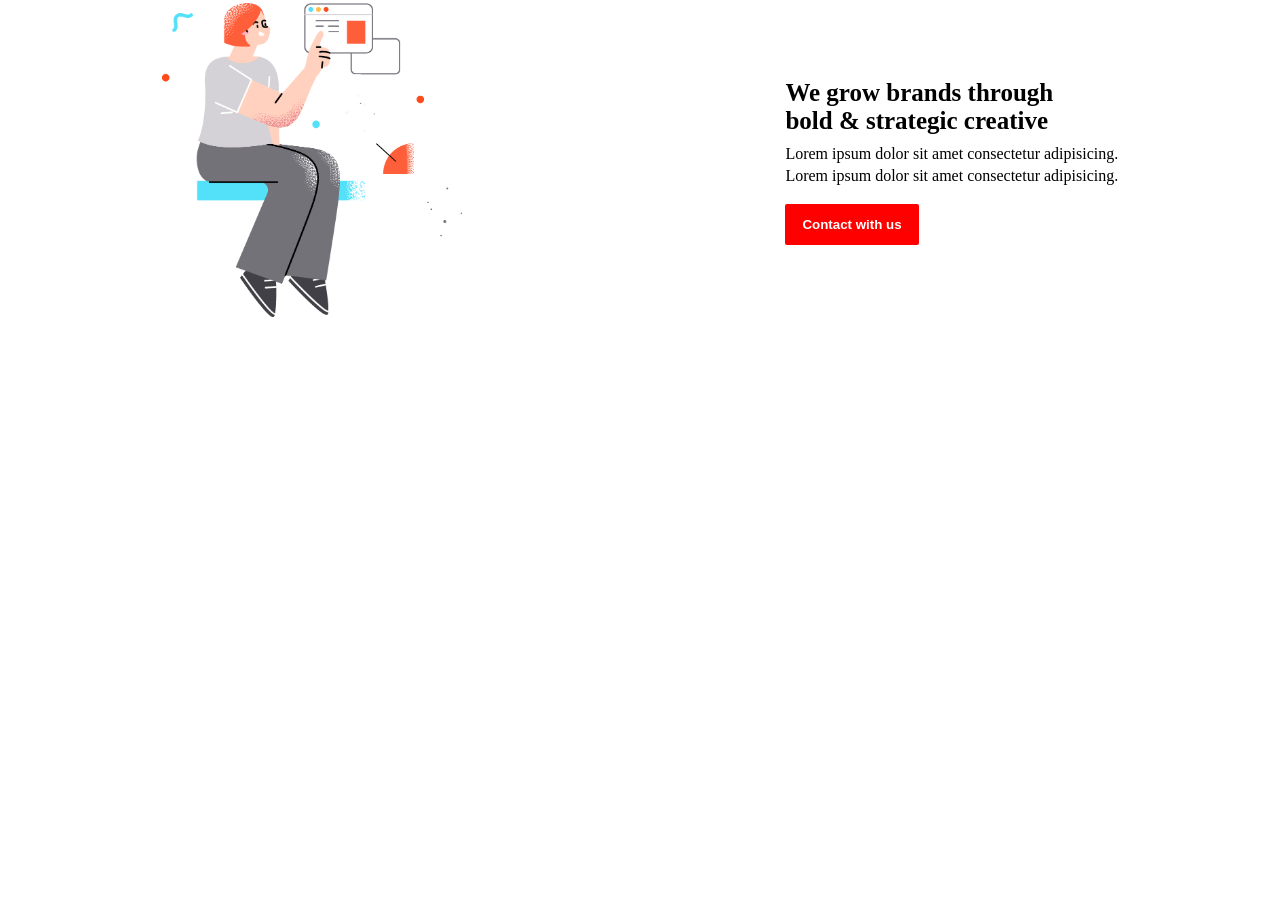
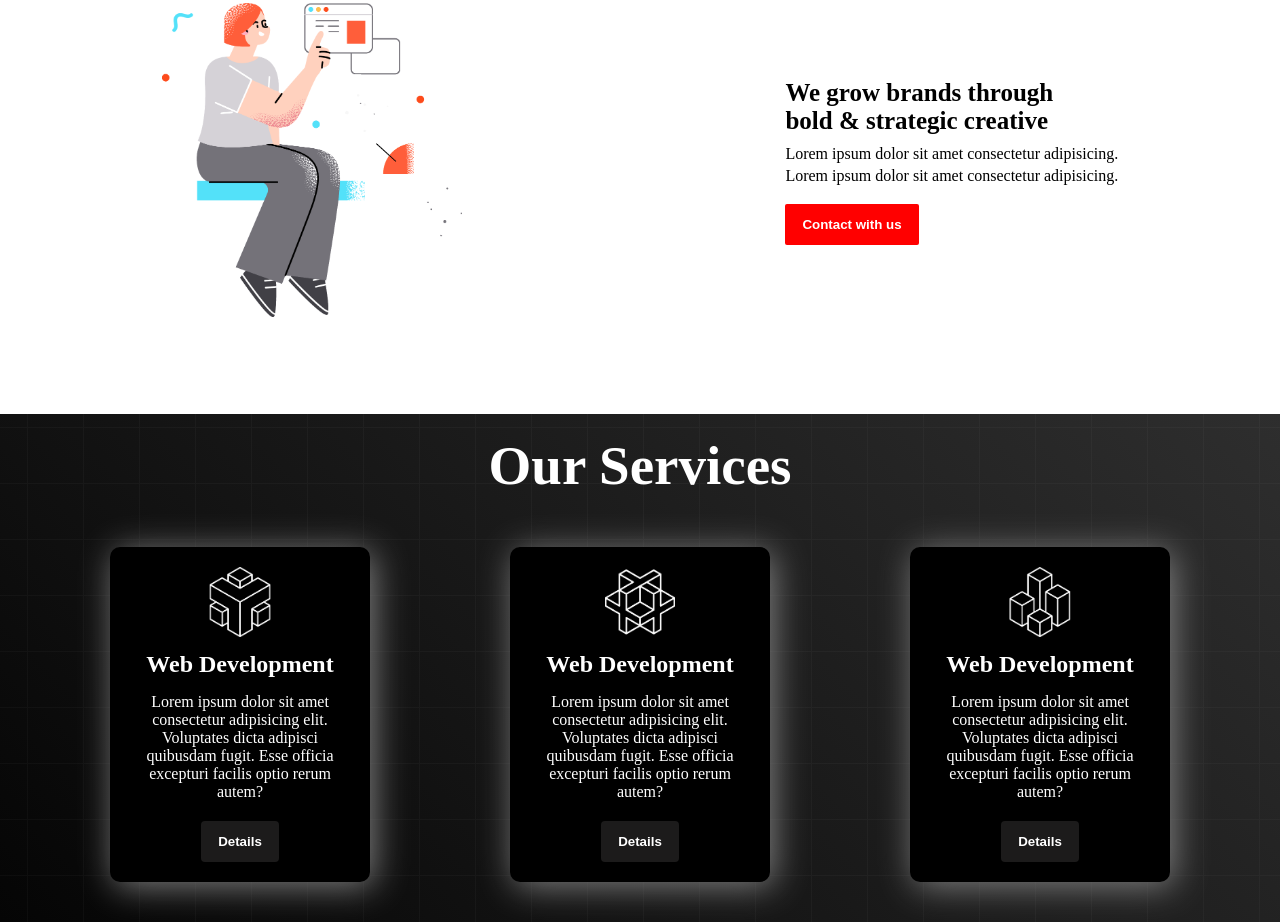
Before and after one commit to amin-babu/M1-Digital-Product, a plain HTML site: page index.html in a window 1280 px wide. Shown: the part 1056-1978 px from the top of the page. Before the commit the page ends 1470 px from the top, so only its background shows below. Drawn offline with Linux system fonts and the light colour scheme.

Commit message:
our service section included

```diff
--- a/index.html
+++ b/index.html
@@ -55,6 +55,30 @@
           </div>
         </div>
       </section>
+
+      <section id="service">
+        <h1 class="heading">Our Services</h1>
+        <div class="servcice-container">
+          <div class="box">
+            <img class="icon" src="images/icon/0.png" alt="">
+            <h2 class="box-title">Web Development</h2>
+            <p class="box-description">Lorem ipsum dolor sit amet consectetur adipisicing elit. Voluptates dicta adipisci quibusdam fugit. Esse officia excepturi facilis optio rerum autem?</p>
+            <button class="box-btn">Details</button>
+          </div>
+          <div class="box">
+            <img class="icon" src="images/icon/1.png" alt="">
+            <h2 class="box-title">Web Development</h2>
+            <p class="box-description">Lorem ipsum dolor sit amet consectetur adipisicing elit. Voluptates dicta adipisci quibusdam fugit. Esse officia excepturi facilis optio rerum autem?</p>
+            <button class="box-btn">Details</button>
+          </div>
+          <div class="box">
+            <img class="icon" src="images/icon/2.png" alt="">
+            <h2 class="box-title">Web Development</h2>
+            <p class="box-description">Lorem ipsum dolor sit amet consectetur adipisicing elit. Voluptates dicta adipisci quibusdam fugit. Esse officia excepturi facilis optio rerum autem?</p>
+            <button class="box-btn">Details</button>
+          </div>
+        </div>
+      </section>
   </main>
 
   <footer>
--- a/style.css
+++ b/style.css
@@ -1,6 +1,13 @@
 *{
   margin: 0;
   padding: 0;
+}
+
+.heading{
+  font-size: 55px;
+  text-align: center;
+  margin-bottom: 30px;
+  color: white;
 }
 
 .menu-container{
@@ -129,3 +136,57 @@
   border: 1px solid black;
   background-color: transparent;
 }
+
+/* service section */
+
+#service{
+  background-image: url("images/background.png") , linear-gradient(45deg,rgb(5, 5, 5), #2e2e2e);
+  padding: 20px;
+}
+
+.servcice-container{
+  display: flex;
+  justify-content: space-around;
+  padding: 20px;
+}
+
+.box{
+  width: 230px;
+  height: auto;
+  box-shadow: 4px 4px 35px gray;
+  background-color: black;
+  text-align: center;
+  padding: 20px 15px;
+  color: white;
+  border-radius: 10px;
+}
+
+.icon{
+  width: 70px;
+}
+
+.box-btn{
+  border: none;
+  background-color: #1C1B1B;
+  padding: 12px 16px;
+  color: white;
+  font-weight: bolder;
+  border-radius: 4px;
+  margin-top: 15px;
+  transition: 0.5s;
+  cursor: pointer;
+  border: 1px solid transparent;
+}
+
+.box-btn:hover{
+  border: 1px solid white;
+  background: transparent;
+}
+
+.box-title{
+  padding: 10px;
+}
+
+.box-description{
+  padding: 5px;
+}
```
